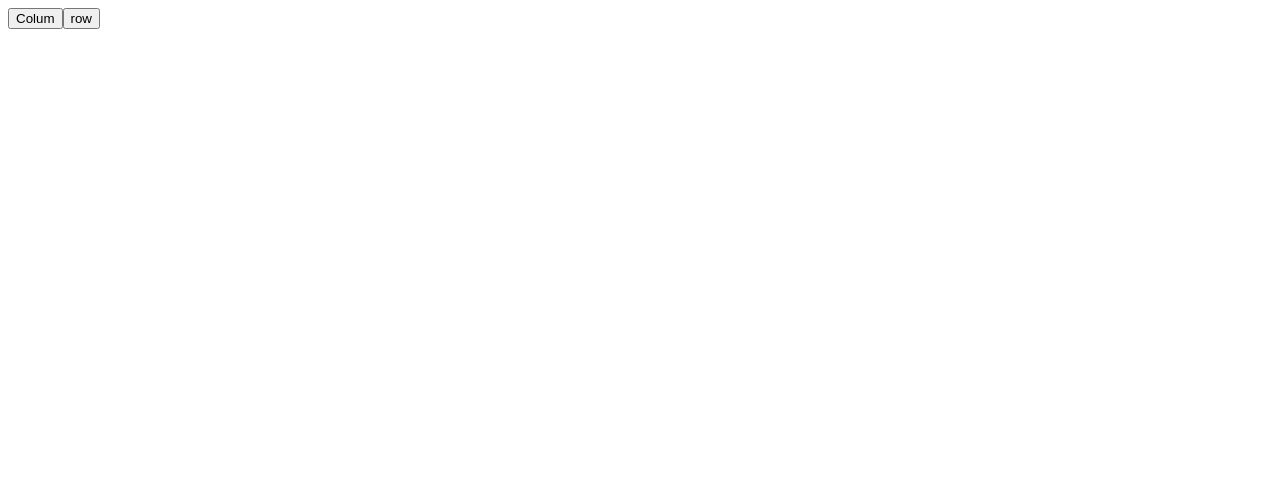
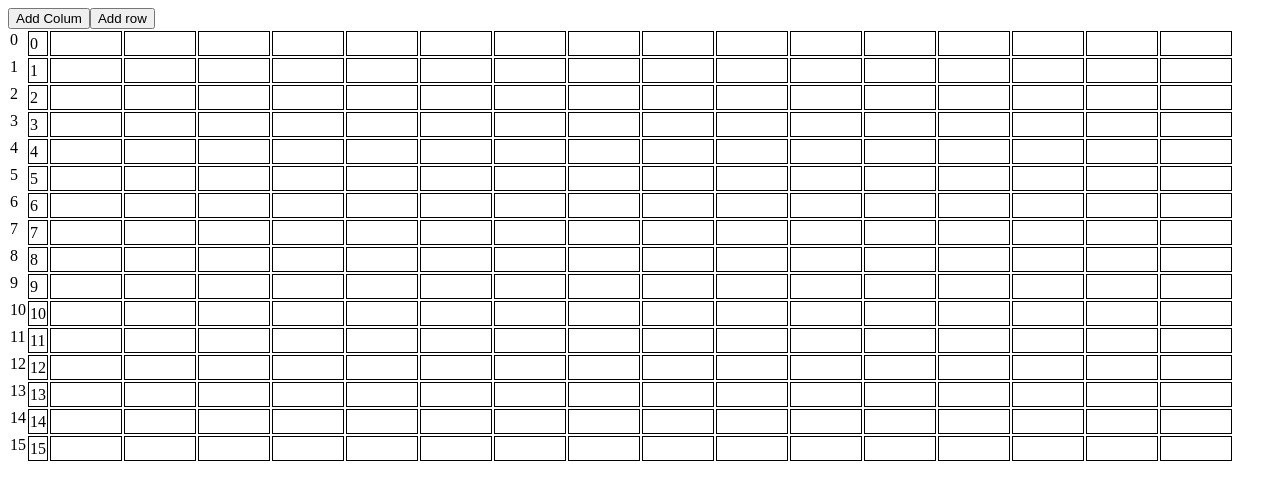
Before and after one commit to NycollSM/Excel, a plain HTML site: page index.html in a window 1280 px wide. Drawn offline with Linux system fonts and the light colour scheme.

Commit message:
table default

```diff
--- a/index.html
+++ b/index.html
@@ -9,8 +9,8 @@
 </head>
 <body>
     <table id="matriz">
-        <button id="addcolum">Colum</button>
-        <button id="addRow">row</button>
+        <button id="Newcolumn"> Add Colum</button>
+        <button id="NewRow">Add row</button>
     </table>
 
     <script src="javascript/matriz.js"></script>
--- a/javascript/matriz.js
+++ b/javascript/matriz.js
@@ -1,22 +1,58 @@
 (function (){
     const table = document.getElementById('matriz');
-    function tables (){
-        let instance = null;
-        function Singleton(data){
-            this.data = data;
-            return ! instance ? instance = this : instance;
+    addColumn = [
+        [1,2,3,4,5,6,7],
+        [1,2,3,4,5,6,7],
+        [1,2,3,4,5,6,7],
+        [1,2,3,4,5,6,7]
+    ];
+    addRow = [
+        [1,2,3,4,5,6,7],
+        [1,2,3,4,5,6,7],
+        [1,2,3,4,5,6,7],
+        [1,2,3,4,5,6,7]
+    ];
+    function tableDefault(){
+        // each column
 
-        }   return Singleton;
-    }
-    function sigletonPrueba(){
-        const column = [];
-        const row = [];
-        for (const i = 0 ; i.lenght < 15; i++ ){
-            const rowItems = document.createElement('td');
-            table.appendChild(rowItems);
-            console.log(rowItems);
-            row.push(rowItems);
+        let columnItems;
+        for (let i = 0 ; i < 15 + 1; i++ ){
+            columnItems = document.createElement('tr');
+            columnItems.setAttribute('column', i);
+            columnItems.innerText= i;
+            table.appendChild(columnItems);
+            addColumn.push(columnItems);
+
+            const header = document.createElement('td');
+            header.innerText = i;
+            columnItems.appendChild(header);
+             // each sell with an input
+            for (let e =0; e < 15 + 1; e++){
+                const sellItems = document.createElement('td');
+                sellItems.setAttribute('sellItem', e, 'column' + i);
+                const input = document.createElement('input');
+                input.setAttribute('type', 'text');
+                sellItems.appendChild(input);
+                columnItems.appendChild(sellItems);
+                addRow.push(sellItems);
+                console.log(sellItems);
+            }
         }
+    } tableDefault();
+    function mediator (){
+        const btnRow = document.getElementById('newRow');
+        const btnColumn = document.getElementById('newColumn');
+        function newItem(){
+            const newColumn = document.createElement('td');
+            newColumn.setAttribute('column', i);
+            addColumn.push(newColumn);
+            const input = document.createElement('input');
+            newColumn.appendChild(input);
+            row.appendChild(newColumn);
+            console.log(newColumn);
+        }
+        btnColumn.addEventListener('click', newItem);
+        btn.addEventListener('click', newItem);
+    } mediator();
 
-    } sigletonPrueba();
-}) ();
+})();
```
